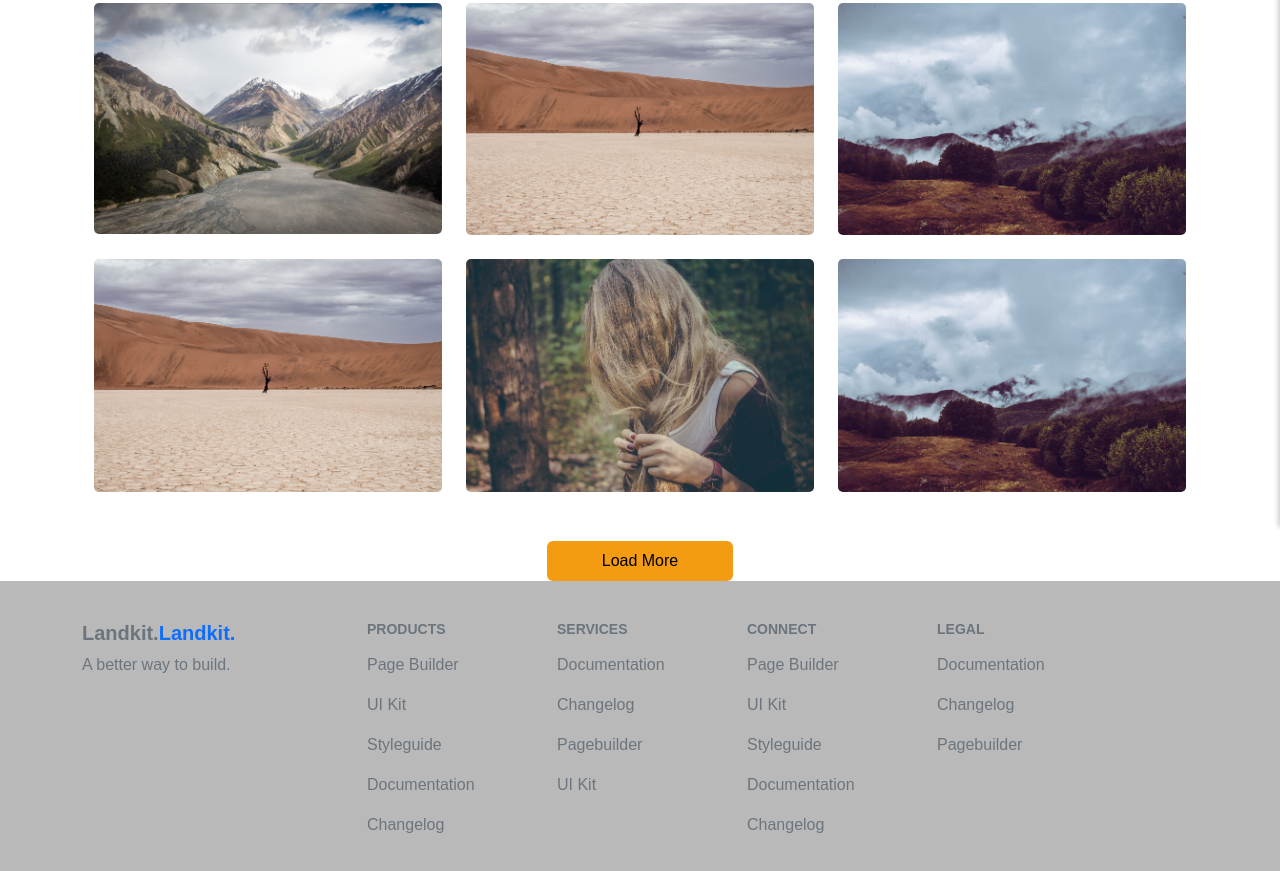
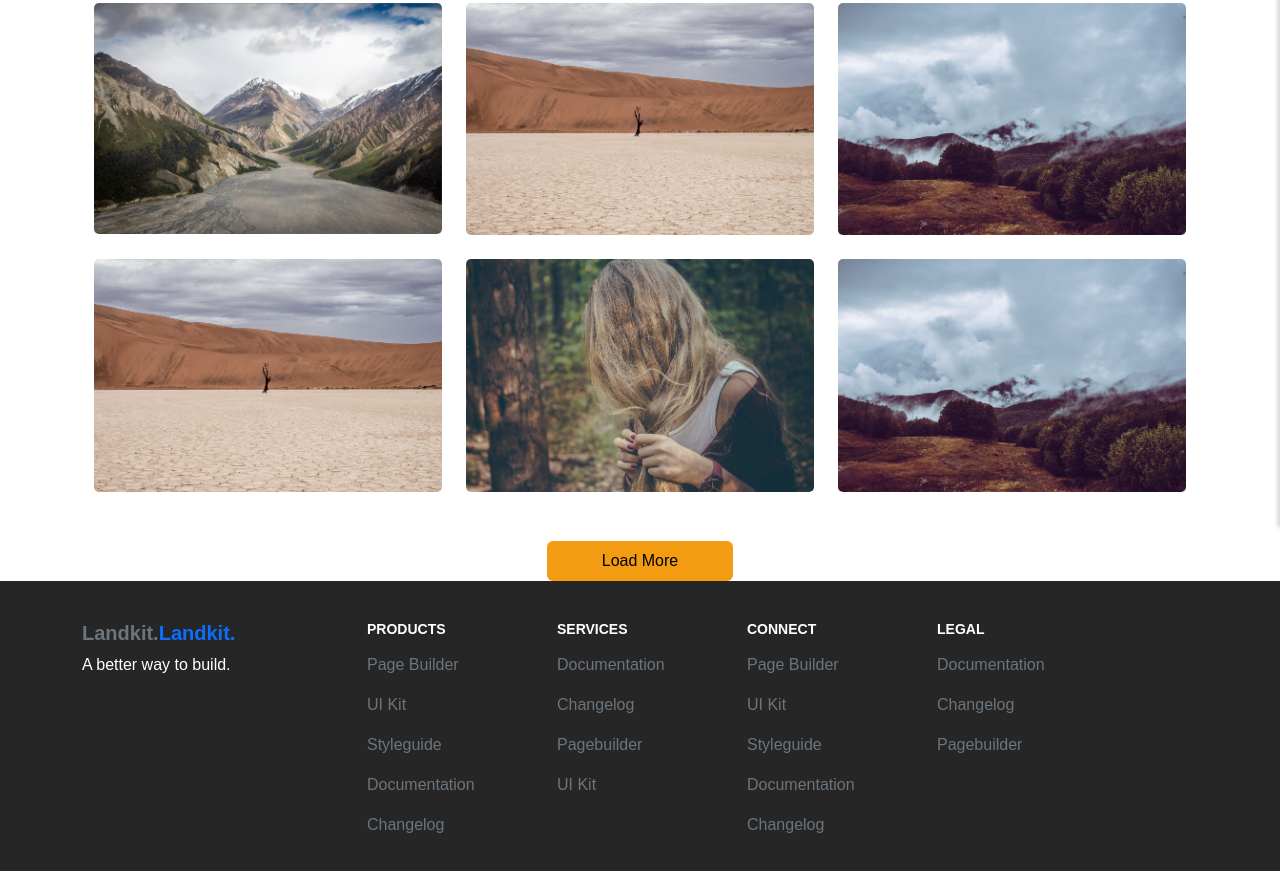
Before and after one commit to sanjaydeveloper9696/creative-design, a plain HTML site: page about.html in a window 1280 px wide. Shown: the part 273-1144 px from the top of the page. Drawn offline with Linux system fonts and the light colour scheme.

Commit message:
Update style.css

```diff
--- a/assets/custom/style.css
+++ b/assets/custom/style.css
@@ -758,9 +758,9 @@ padding-bottom: 25px;
 
 
 .footer {
-    background-color: #b9b9b9;
+    background-color: #000000d9;
     padding: 40px 0;
-    color: #6c757d;
+    color: #ffff;
     text-align: left;
 }
 
```
